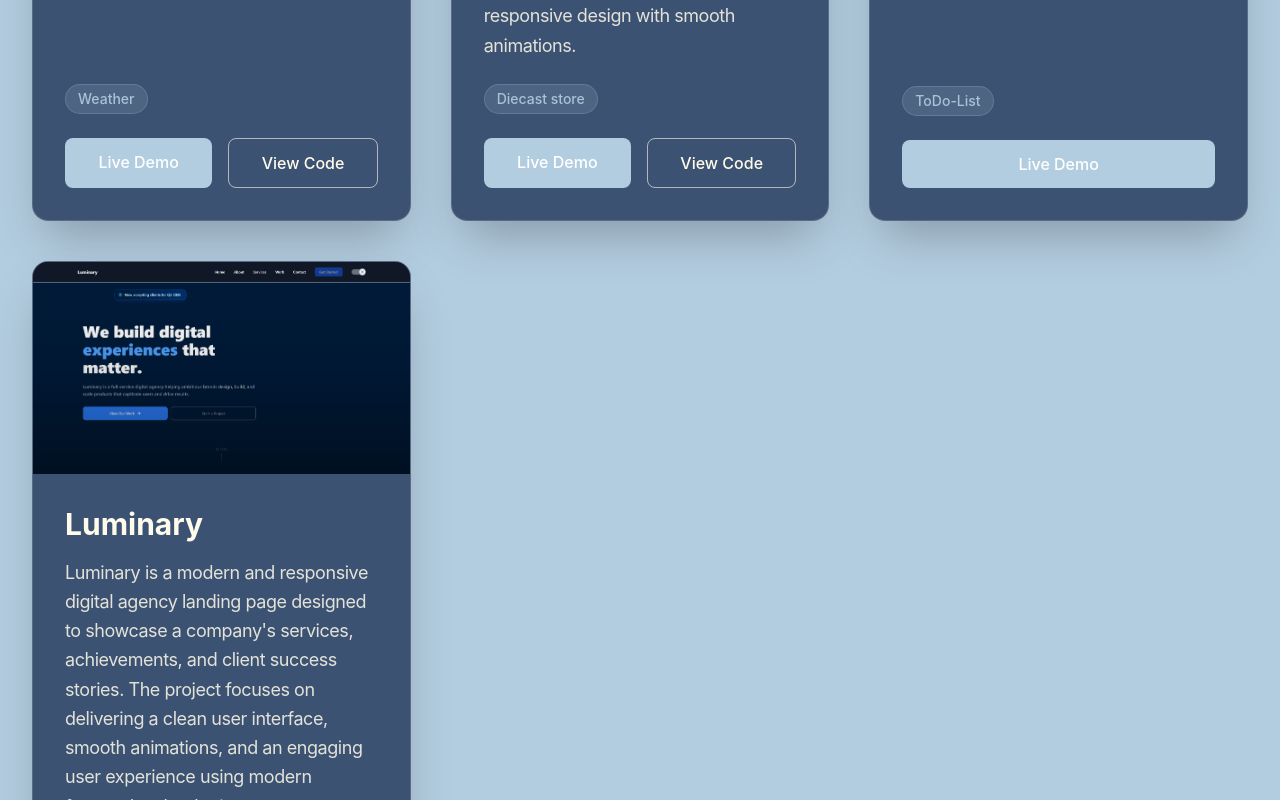
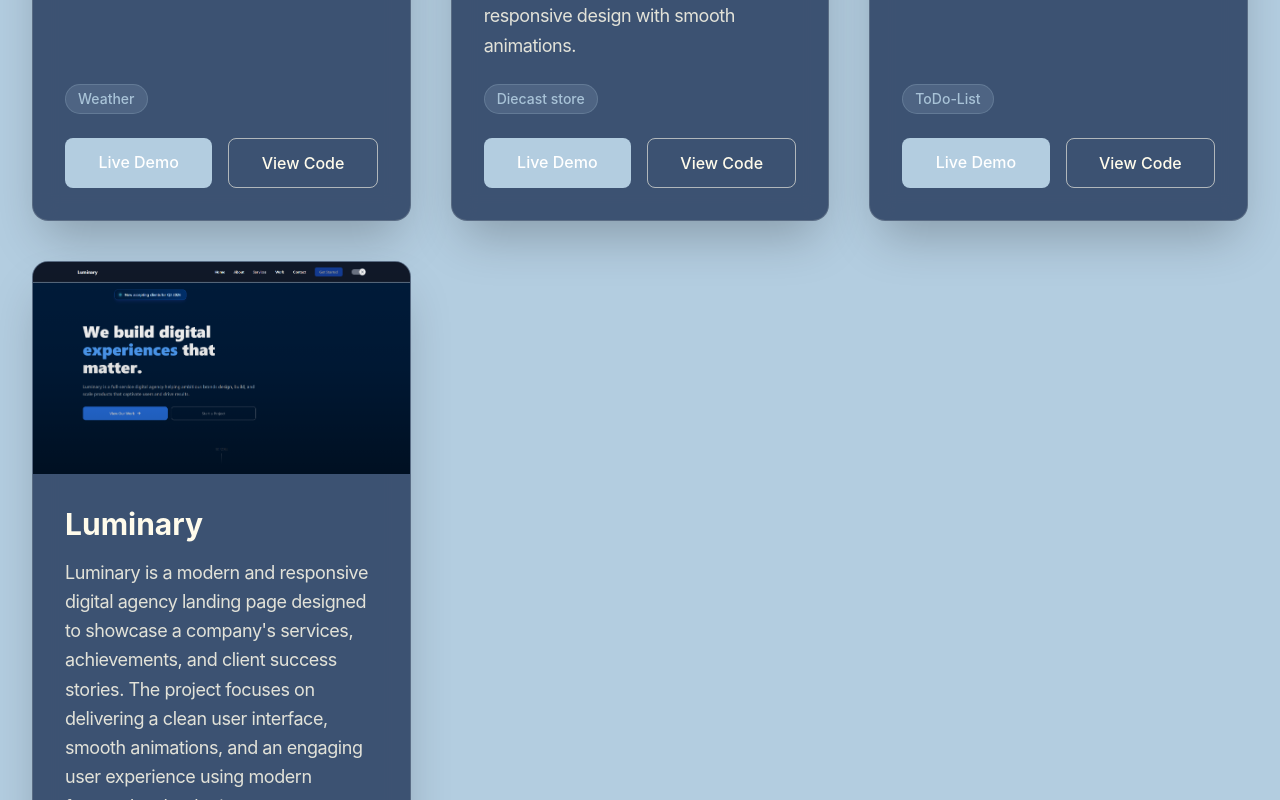
Before and after one commit to tuladharamar/Portfolio, a React (Vite) app in the folder Frontend/: page /projects in a window 1280 px wide. Shown: the part 1640-2440 px from the top of the page. Built offline with nearby package versions, Linux system fonts and the light colour scheme; a web font is replaced by a local one.

Commit message:
ts error

```diff
--- a/Frontend/src/Constant/projects.ts
+++ b/Frontend/src/Constant/projects.ts
@@ -57,7 +57,7 @@ const project = [
         content:"I built a modern Todo List application using React, TypeScript, and Tailwind CSS to strengthen my understanding of component-based development, state management, and responsive UI design.",
         tags:["ToDo-List"],
         liveUrl:"https://react-note-c6wj.vercel.app" ,
-        githurl:"https://github.com/tuladharamar/ReactNote",
+        githubUrl:"https://github.com/tuladharamar/ReactNote",
     },
     {
         id:7,
@@ -66,7 +66,7 @@ const project = [
         content:"Luminary is a modern and responsive digital agency landing page designed to showcase a company's services, achievements, and client success stories. The project focuses on delivering a clean user interface, smooth animations, and an engaging user experience using modern frontend technologies.",
         tags:["Luminary"],
         liveUrl:"https://luminary-sooty.vercel.app" ,
-        githurl:"https://github.com/tuladharamar/Luminary",
+        githubUrl:"https://github.com/tuladharamar/Luminary",
     }
 ];
 
```
